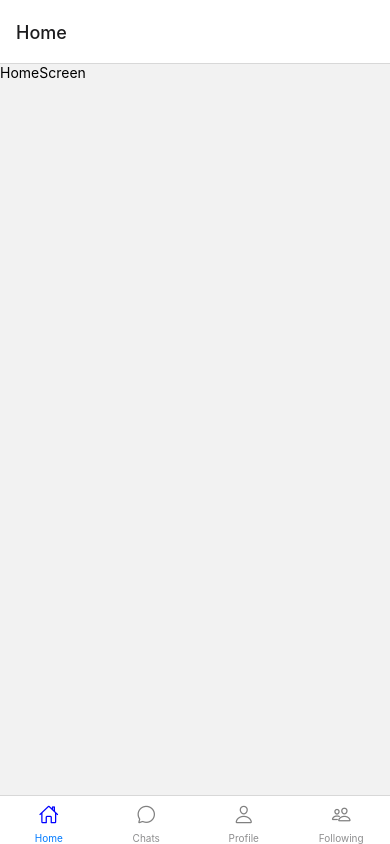
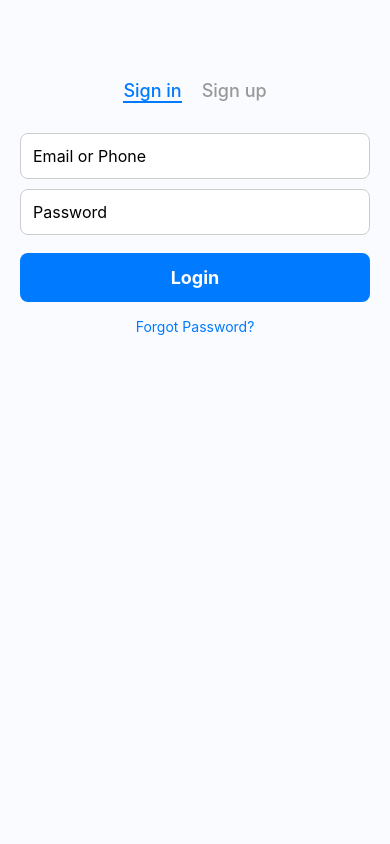
Before and after one commit to moeamd/React-Native-Project, a React Native app: screen / in a window 390 px wide. Built offline with nearby package versions, Linux system fonts and the light colour scheme.

Commit message:
update-login

```diff
--- a/App.js
+++ b/App.js
@@ -1,14 +1,18 @@
-import { createBottomTabNavigator } from '@react-navigation/bottom-tabs';
-import { NavigationContainer } from '@react-navigation/native';
-import { StyleSheet, Text, View } from 'react-native';
-import AppNavigator from './navigation/AppNavigator';
+ import { createBottomTabNavigator } from '@react-navigation/bottom-tabs';
+ import { NavigationContainer } from '@react-navigation/native';
+ import { StyleSheet, Text, View } from 'react-native';
+ import AppNavigator from './navigation/AppNavigator';
+ import LoginScreen from './screens/LoginScreen';
 
 
 export default function App() {
-  return (
-    <NavigationContainer>
-        <AppNavigator/>
-    </NavigationContainer>
+  return (<>
+
+    {/* <NavigationContainer>
+    <AppNavigator/> */}
+    {/* </NavigationContainer> */}
+    <LoginScreen/>
+    </>
   );
 }
 
--- a/package.json
+++ b/package.json
@@ -18,7 +18,8 @@
     "expo-status-bar": "~1.12.0",
     "firebase": "^12.3.0",
     "nativewind": "^4.0.36",
-    "react-dom": "19.1.0",
+    "react": "^19.1.1",
+    "react-dom": "^19.1.1",
     "react-native-gesture-handler": "~2.16.2",
     "react-native-reanimated": "~3.10.0",
     "react-native-safe-area-context": "4.10.5",
--- a/screens/LoginScreen.js
+++ b/screens/LoginScreen.js
@@ -1,11 +1,150 @@
-import React from 'react'
-import { View, Text } from 'react-native';
+import React, { useState } from 'react';
+import { View, Text, TextInput, TouchableOpacity, StyleSheet } from 'react-native';
 
+const LoginScreen = () => {
+  const [activeTab, setActiveTab] = useState('SignIn');
+  const [emailOrPhone, setEmailOrPhone] = useState('');
+  const [password, setPassword] = useState('');
+  const [errors, setErrors] = useState({});
 
-export const LoginScreen = () => {
+  const validate = () => {
+    const newErrors = {};
+    const emailRegex = /^[^\s@]+@[^\s@]+\.[^\s@]+$/;
+    const phoneRegex = /^\+?\d{7,15}$/;
+    if (!emailOrPhone) {
+      newErrors.emailOrPhone = 'Email or Phone is required';
+    } else if (!emailRegex.test(emailOrPhone) && !phoneRegex.test(emailOrPhone)) {
+      newErrors.emailOrPhone = 'Enter a valid Email or Phone';
+    }
+
+    if (!password) {
+      newErrors.password = 'Password is required';
+    } else if (password.length < 6) {
+      newErrors.password = 'Password must be at least 6 characters';
+    }
+
+    setErrors(newErrors);
+    return Object.keys(newErrors).length === 0;
+  };
+
+  const handleLogin = () => {
+    if (validate()) {
+      console.log('Login successful!');
+    }
+  };
+
   return (
-    <View>
-      <Text>HomeScreen</Text>
+    <View style={styles.container}>
+
+      {/* Tabs */}
+      <View style={styles.tabs}>
+        <TouchableOpacity onPress={() => setActiveTab('SignIn')}>
+          <Text style={[styles.tabText, activeTab === 'SignIn' && styles.activeTab]}>
+            Sign in
+          </Text>
+        </TouchableOpacity>
+
+        <TouchableOpacity onPress={() => setActiveTab('SignUp')}>
+          <Text style={[styles.tabText, activeTab === 'SignUp' && styles.activeTab]}>
+            Sign up
+          </Text>
+        </TouchableOpacity>
+      </View>
+
+      {/* Email/Phone Input */}
+      <TextInput
+        style={[styles.input, errors.emailOrPhone && { borderColor: 'red' }]}
+        placeholder="Email or Phone"
+        value={emailOrPhone}
+        onChangeText={setEmailOrPhone}
+      />
+      {errors.emailOrPhone && <Text style={styles.errorText}>{errors.emailOrPhone}</Text>}
+
+      {/* Password Input */}
+      <TextInput
+        style={[styles.input, errors.password && { borderColor: 'red' }]}
+        placeholder="Password"
+        secureTextEntry
+        value={password}
+        onChangeText={setPassword}
+      />
+      {errors.password && <Text style={styles.errorText}>{errors.password}</Text>}
+
+      {/* Login Button */}
+      <TouchableOpacity style={styles.button} onPress={handleLogin}>
+        <Text style={styles.buttonText}>Login</Text>
+      </TouchableOpacity>
+
+      {/* Forgot password as button */}
+      <TouchableOpacity style={styles.forgotButton} onPress={() => console.log('Forgot Password')}>
+        <Text style={styles.forgotText}>Forgot Password?</Text>
+      </TouchableOpacity>
+
     </View>
-  )
-}
+  );
+};
+
+export default LoginScreen;
+
+const styles = StyleSheet.create({
+  container: {
+    flex: 1,
+    backgroundColor: '#F9FBFF',
+    alignItems: 'center',
+    paddingTop: 80,
+    paddingHorizontal: 20,
+  },
+  tabs: {
+    flexDirection: 'row',
+    marginBottom: 30,
+  },
+  tabText: {
+    fontSize: 18,
+    color: '#999',
+    marginHorizontal: 10,
+    fontWeight: '500',
+  },
+  activeTab: {
+    color: '#007AFF',
+    borderBottomWidth: 2,
+    borderBottomColor: '#007AFF',
+  },
+  input: {
+    width: '100%',
+    borderWidth: 1,
+    borderColor: '#ccc',
+    borderRadius: 8,
+    padding: 12,
+    marginBottom: 10,
+    fontSize: 16,
+    backgroundColor: '#fff',
+  },
+  button: {
+    backgroundColor: '#007AFF',
+    width: '100%',
+    padding: 14,
+    borderRadius: 8,
+    alignItems: 'center',
+    marginTop: 8,
+  },
+  buttonText: {
+    color: '#fff',
+    fontSize: 18,
+    fontWeight: 'bold',
+  },
+  forgotButton: {
+    marginTop: 12,
+    alignItems: 'center',
+    paddingVertical: 4,
+  },
+  forgotText: {
+    color: '#007AFF',
+    fontSize: 14,
+  },
+  errorText: {
+    color: 'red',
+    fontSize: 13,
+    alignSelf: 'flex-start',
+    marginBottom: 5,
+  },
+});
```
Also changed, not shown: 1 other file (tests, documents, lock files or other folders).
